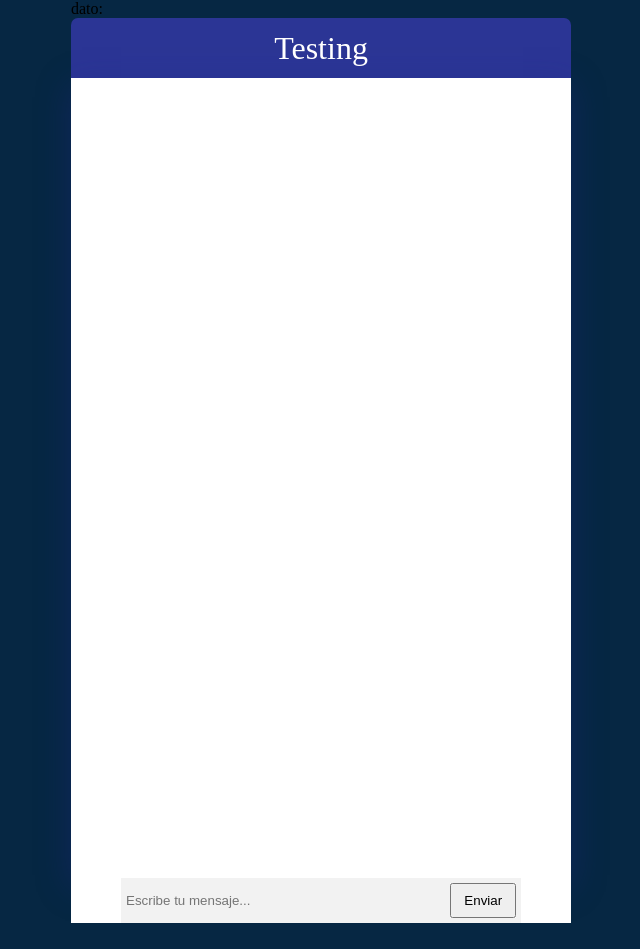
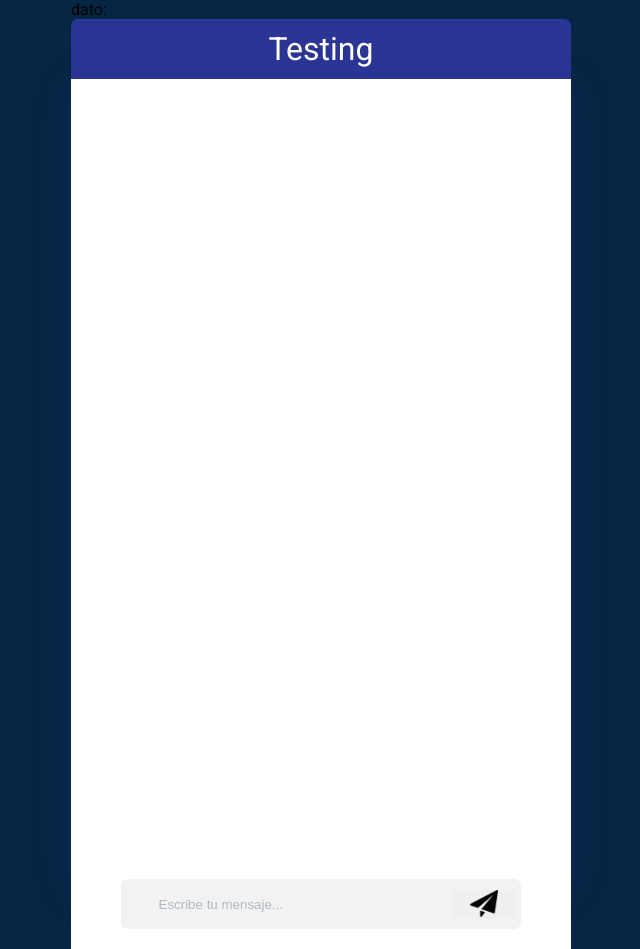
Before and after one commit to Huascar321/human-handoff, a React (Create React App) app: page / in a window 1280 px wide. Shown: the whole page, without its empty margins (319-959 px from the left). Before the commit the page ends 923 px from the top, so only its background shows below. Built offline with nearby package versions, Linux system fonts and the light colour scheme; no server answers.

Commit message:
more style changes

```diff
--- a/public/index.html
+++ b/public/index.html
@@ -3,6 +3,12 @@
   <head>
     <meta charset="utf-8" />
     <link rel="icon" href="%PUBLIC_URL%/favicon.ico" />
+    <link rel="preconnect" href="https://fonts.googleapis.com" />
+    <link rel="preconnect" href="https://fonts.gstatic.com" crossorigin />
+    <link
+      href="https://fonts.googleapis.com/css2?family=Roboto&display=swap"
+      rel="stylesheet"
+    />
     <meta name="viewport" content="width=device-width, initial-scale=1" />
     <meta name="theme-color" content="#000000" />
     <meta
--- a/src/_global.scss
+++ b/src/_global.scss
@@ -1,6 +1,10 @@
+//colors
 $primary-color: #2b3595;
 $secondary-color: #e7eaed;
 $tertiary-color: #f2f2f2;
 
+//fonts
+$font1: 'Roboto', sans-serif;
+
 //font colors
 $admin-font: #5e7385;
--- a/src/components/Input/Input.scss
+++ b/src/components/Input/Input.scss
@@ -1,22 +1,48 @@
 @import "../../global";
 
 .general_submit_container {
- background-color: #ffffff;
+  height: 70px;
+  background-color: #ffffff;
 }
 
 .submit-container {
   display: flex;
   margin: 0 auto;
   width: 80%;
-  height: 45px;
+  height: 50px;
+  background-color: $tertiary-color;
   border: 5px solid $tertiary-color;
+  border-radius: 7px;
   margin-top: auto;
-  &__textarea {
+  align-items: center;
+  &--input {
+    display: flex;
     width: 100%;
-    border: none;
+    height: 100%;
     background-color: $tertiary-color;
   }
+  &__textarea {
+    width: 80%;
+    height: 100%;
+    border: none;
+    margin: 0 auto;
+    background-color: $tertiary-color;
+    &::placeholder {
+      color: #b0bac2;
+    }
+    &:focus {
+      outline: none;
+    }
+  }
   &__submit {
+    height: 70%;
     width: 20%;
+    background-image: url('../../../public/assets/paper-plane.png');
+    background-repeat: no-repeat;
+    background-size: contain;
+    background-position: center;
+    margin: 0 auto;
+    border: none;
+    cursor: pointer;
   }
 }
--- a/src/components/Input/index.jsx
+++ b/src/components/Input/index.jsx
@@ -1,5 +1,5 @@
-import React from 'react';
-import './Input.scss';
+import React from "react";
+import "./Input.scss";
 
 function Input({ socket, messages, setMessages }) {
   const [text, setText] = React.useState("");
@@ -14,12 +14,13 @@ function Input({ socket, messages, setMessages }) {
     //setMessages([...temp])
     console.log(messages);
     socket.emit("message", {
-      text: text
+      text: text,
     });
   };
-  return(
+  return (
     <div className="general_submit_container">
       <div className="submit-container">
+        <div className="submit-container--input">
           <input
             value={text}
             onChange={(e) => setText(e.target.value)}
@@ -29,8 +30,11 @@ function Input({ socket, messages, setMessages }) {
                 setText("");
               }
             }}
-          className="submit-container__textarea" placeholder="Escribe tu mensaje..."/>
-        <button className="submit-container__submit" onClick={sendData}>Enviar</button>
+            className="submit-container__textarea"
+            placeholder="Escribe tu mensaje..."
+          />
+        </div>
+        <button className="submit-container__submit" onClick={sendData} />
       </div>
     </div>
   );
--- a/src/index.scss
+++ b/src/index.scss
@@ -1,3 +1,5 @@
+@import "./global";
+
 * {
   margin: 0;
   padding: 0;
@@ -9,4 +11,5 @@ body {
   justify-content: center;
   color: white;
   background-color: #062743;
+  font-family: $font1;
 }
```
Also changed, not shown: src/components/Chat/index.jsx (+9 -6 lines), public/assets/paper-plane.png (added). Lines whose indentation alone changed are shown as unchanged.
